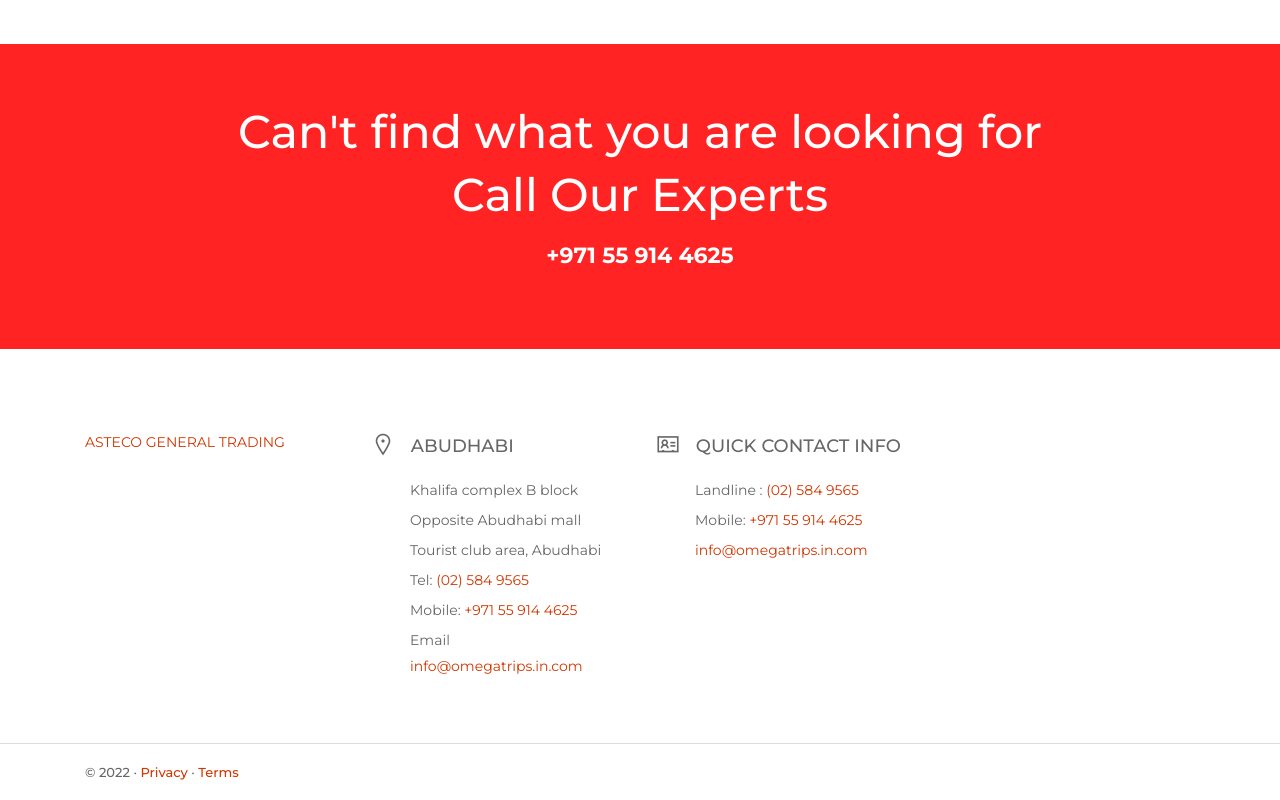
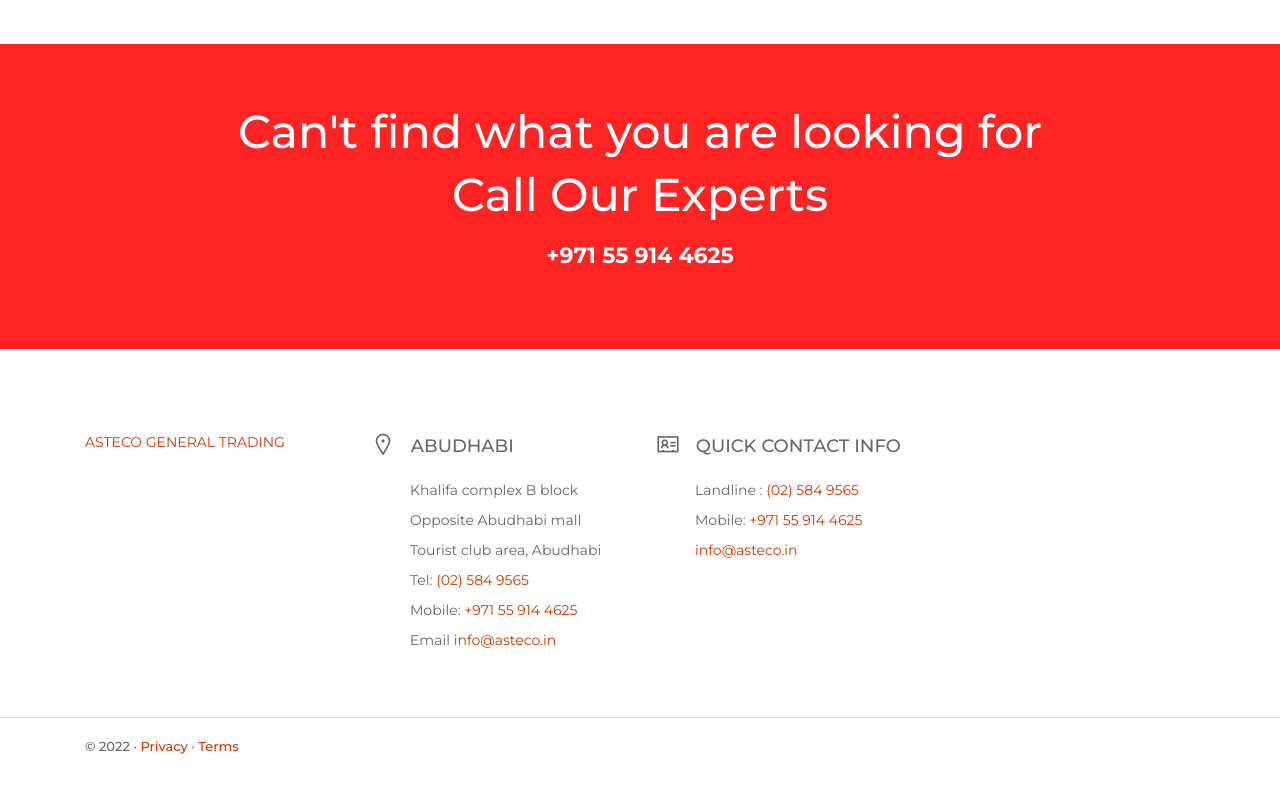
Before and after one commit to rizwangithub/asteco, a plain HTML site: page index.html in a window 1280 px wide. Shown: the part 1179-1979 px from the top of the page. After the commit the page ends 1953 px from the top, so only its background shows below. Drawn offline with nearby package versions, Linux system fonts and the light colour scheme.

Commit message:
Update index.html

```diff
--- a/index.html
+++ b/index.html
@@ -8,7 +8,7 @@
   <meta name="description" content="">
   <meta name="author" content="">
   <link rel="icon" href="favicon.ico">
-  <title>Asteco general trading</title>
+  <title>Asteco General Trading</title>
   <link rel="stylesheet" type="text/css" href="https://cdn.jsdelivr.net/npm/slick-carousel@1.8.1/slick/slick.css" />
   <link rel="stylesheet" type="text/css" href="css/slick-theme.css" />
   <link href="css/bootstrap.min.css" rel="stylesheet">
@@ -284,8 +284,8 @@
               <p>Tourist club area, Abudhabi </p>
               <p> Tel: <a href="tel:(02) 584 9565"> (02) 584 9565 </a> </p>
               <p> Mobile: <a href="tel:(02) 584 9565"> +971 55 914 4625 </a> </p>
-              <p> Email <a href="mailto:info@omegatrips.in.com?Subject=Hello%20again"
-                  target="_top">info@omegatrips.in.com</a> </p>
+              <p> Email <a href="mailto:info@asteco.in?Subject=Hello%20again"
+                  target="_top">info@asteco.in</a> </p>
             </div>
           </div>
           <div class="col-sm-4">
@@ -294,7 +294,7 @@
 
               <p> Landline : <a href="tel:(02) 584 9565">(02) 584 9565</a> </p>
               <p> Mobile: <a href="tel:(02) 584 9565"> +971 55 914 4625 </a> </p>
-              <p> <a href="mailto:info@omegatrips.in.com?Subject=Hello%20again" target="_top">info@omegatrips.in.com</a>
+              <p> <a href="mailto:info@omegatrips.in.com?Subject=Hello%20again" target="_top">info@asteco.in</a>
               </p>
             </div>
 
```
